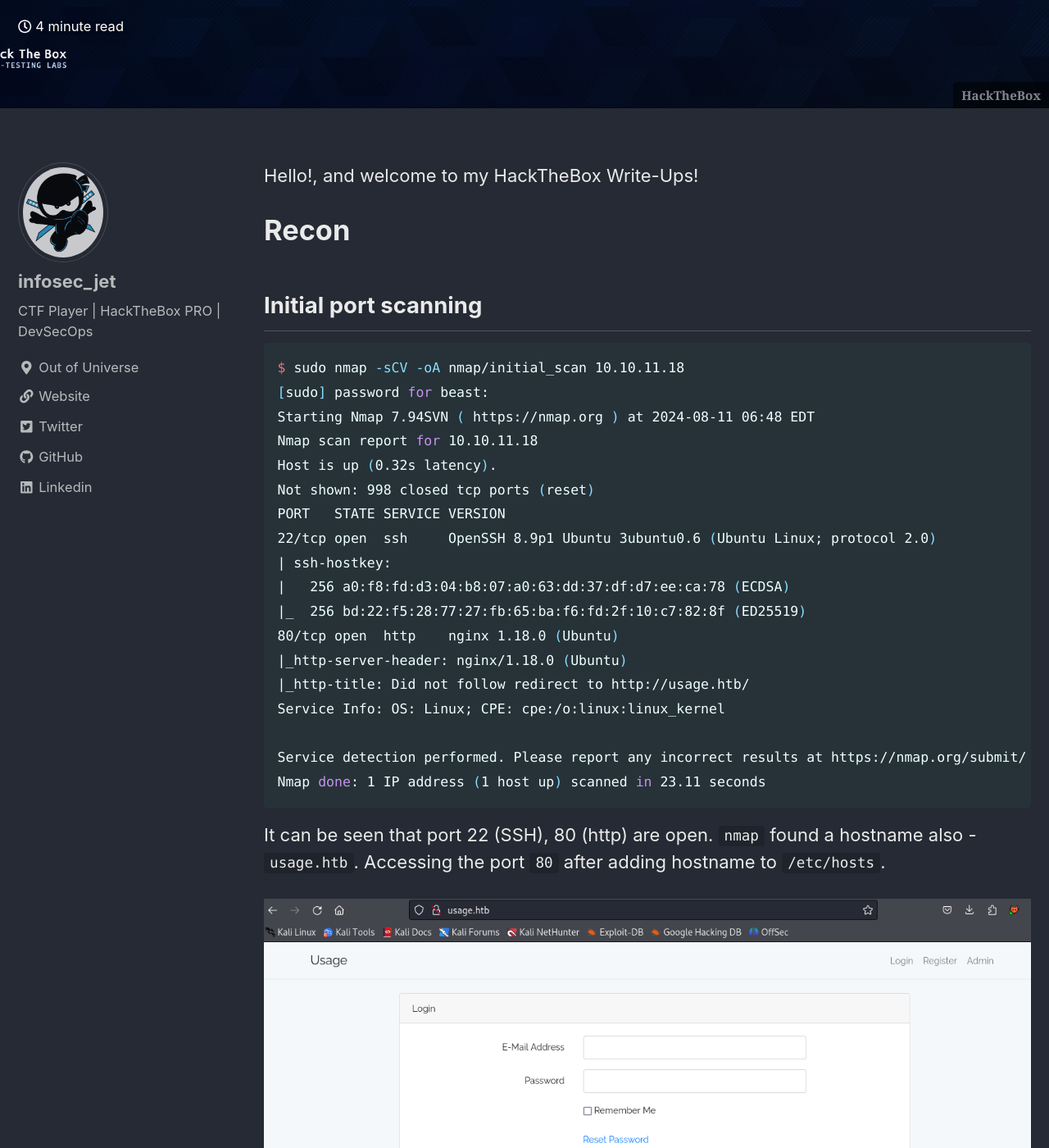
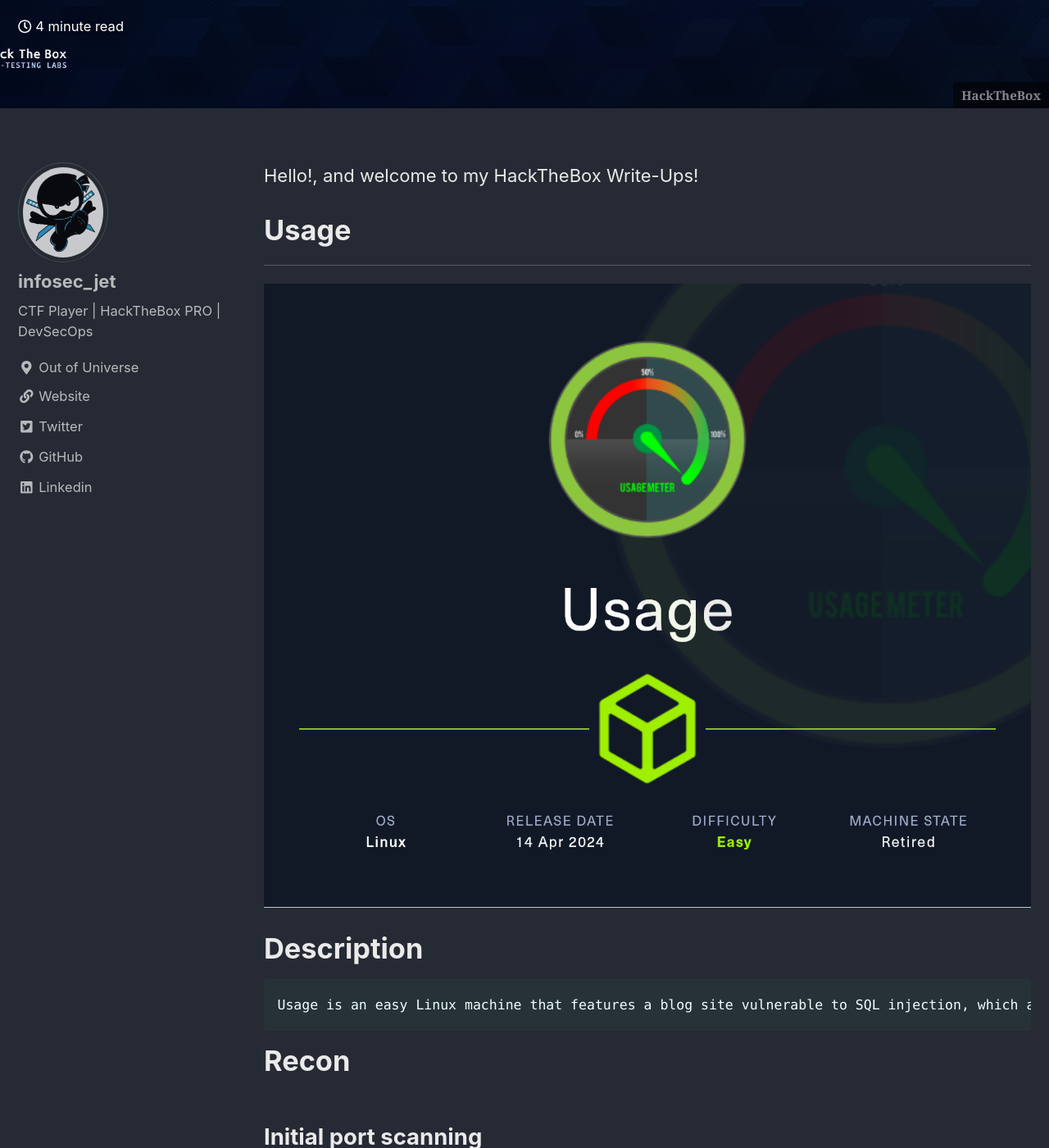
Before and after one commit to rkmsh/rkmsh.github.io, a Jekyll site: the page built from _posts/2024-08-11-usage.md, in a window 1280 px wide and 1400 px high, scrolled down 293 px. Shown: the whole window at 82% size. Built offline with Jekyll 4.4.1, drawn with Linux system fonts in a browser that asks for light colours; cached includes are drawn as plain includes; comment, search, counter and statistics services are not loaded; some of the changed text lies outside the part shown.

Commit message:
usage changes

````diff
--- a/_posts/2024-08-11-usage.md
+++ b/_posts/2024-08-11-usage.md
@@ -4,12 +4,22 @@
 title: "HackTheBox Usage"
 header:
     overlay_image: /assets/images/htbfame.png
-    caption: "[__HackTheBox__](https://www.hackthebox.com/achievement/machine/99813/477)"
+    caption: "[__HackTheBox__](https://www.hackthebox.com/achievement/machine/99813/597)"
 related: true
 comments: true
 ---
 
 Hello!, and welcome to my HackTheBox Write-Ups!
+
+# Usage
+---
+
+![Usage(1).png](../assets/images/Usage(1).png)
+
+# Description
+```text
+Usage is an easy Linux machine that features a blog site vulnerable to SQL injection, which allows the administrator&amp;amp;#039;s hashed password to be dumped and cracked. This leads to access to the admin panel, where an outdated `Laravel` module is abused to upload a PHP web shell and obtain remote code execution. On the machine, plaintext credentials stored in a file allow SSH access as another user, who can run a custom binary as `root`. The tool makes an insecure call to `7zip`, which is leveraged to read the `root` user&amp;amp;#039;s private SSH key and fully compromise the system.
+```
 
 # Recon
 ## Initial port scanning
@@ -127,7 +137,7 @@
 We can go through the POC mentioned.
 ![image-202481151919.png](../assets/images/image-202481151919.png)
 
-We will use the exploit by `pentestmonkey` - [Exploit](https://github.com/pentestmonkey/php-reverse-shell)
+We will use the php reverse shell by `pentestmonkey` - [Reverse Shell](https://github.com/pentestmonkey/php-reverse-shell)
 
 ![image-20248112955228.png](../assets/images/image-20248112955228.png)
 
````
Also changed, not shown: assets/images/Usage(1).png (added).
